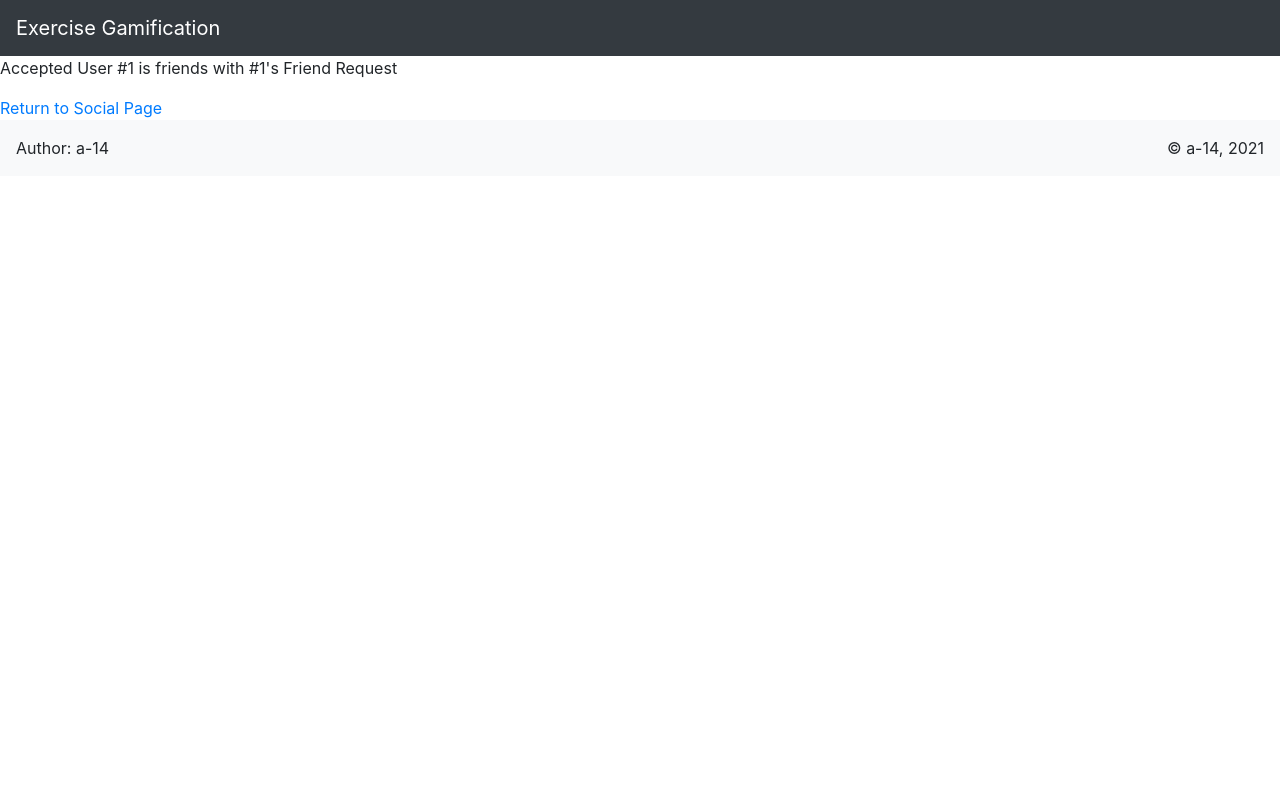
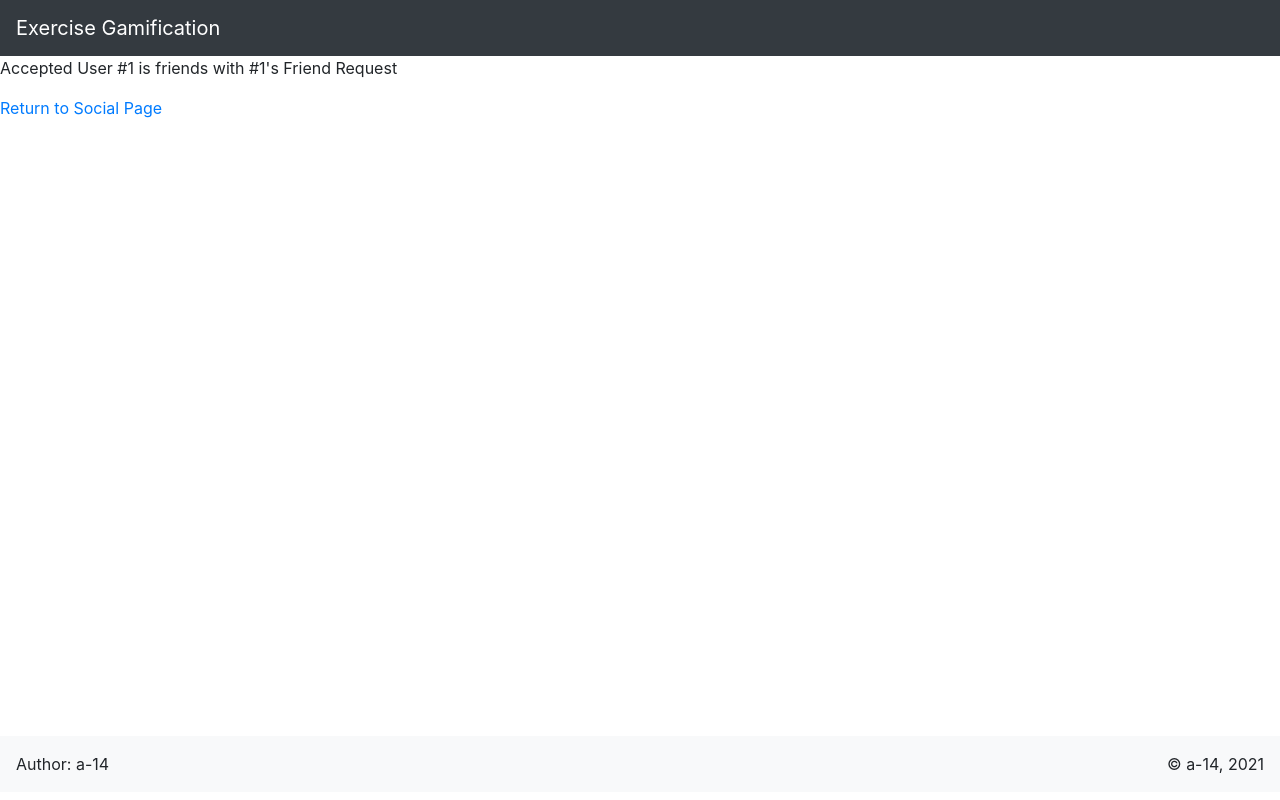
Before and after one commit to tyjclift/exercise-gamification, a Django app: template index/templates/index/accepted.html in a window 1280 px wide. Run offline with Django 3.2, Linux system fonts and the light colour scheme; the template is opened without the code that fills it: values that come from a table or form of the project are taken from there, others are empty; tables that the repository leaves empty hold one stand-in row (values such as "Sample post"); some libraries are stand-ins or nearby versions.

Commit message:
fixed page heights

```diff
--- a/index/templates/index/accepted.html
+++ b/index/templates/index/accepted.html
@@ -2,7 +2,7 @@
 {% load friendshiptags %}
 {% block content %}
 
-<div>
+<div style="min-height:85vh">
     <p>Accepted {{friend}}'s Friend Request </p>
     <a href="{% url 'social' %}">Return to Social Page</a>
 </div>
```
